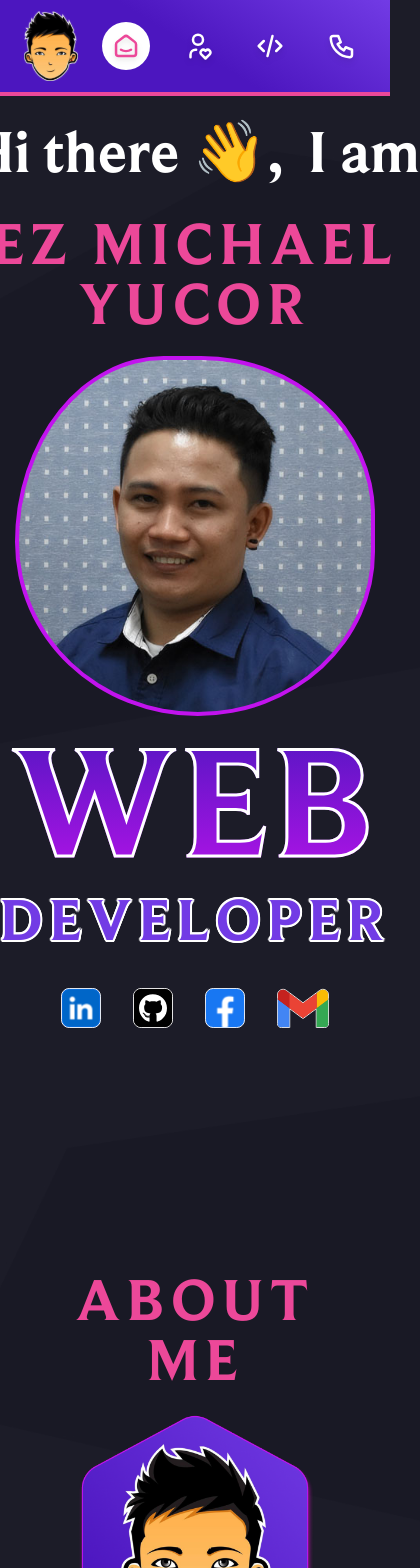
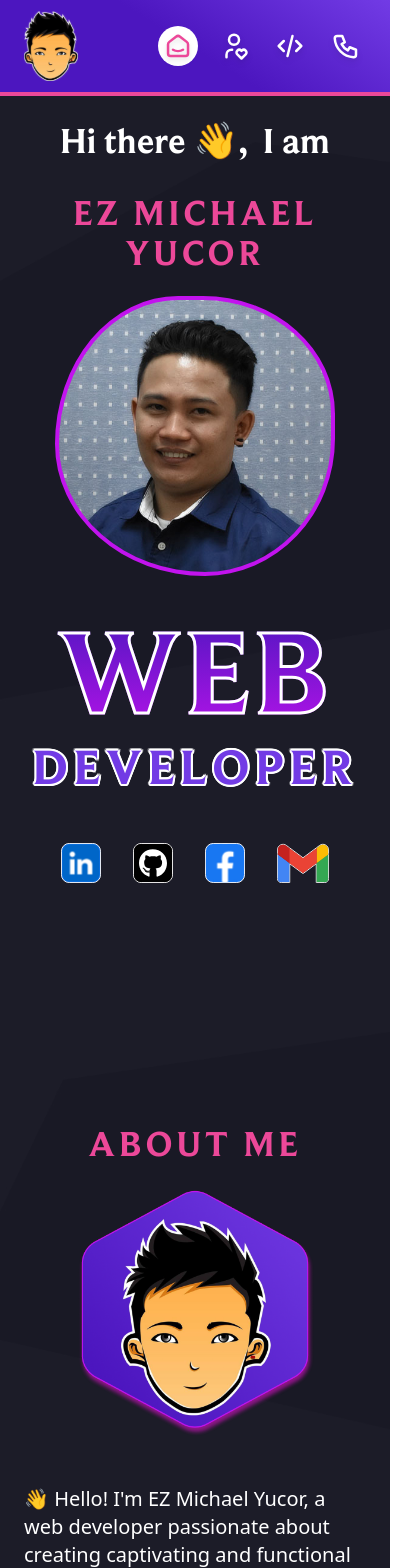
Before and after one commit to ezmichaely/portfolio, a Next.js app: page / in a window 390 px wide. Shown: the top 1568 px of the page, 420 px wide, since content can reach past the window. Built offline with nearby package versions, Linux system fonts and the light colour scheme.

Commit message:
adjust sizings

```diff
--- a/src/components/sections/About/about.module.css
+++ b/src/components/sections/About/about.module.css
@@ -8,8 +8,10 @@
 }
 
 .title {
-  @apply text-6xl font-beaufort font-bold text-center
-    flex justify-center flex-col gap-8
+    @apply font-beaufort font-bold text-center
+    flex justify-center flex-col
+    text-4xl lg:text-6xl
+    gap-8
 }
 
 .subtitle2 {
--- a/src/components/sections/Contact/contact.module.css
+++ b/src/components/sections/Contact/contact.module.css
@@ -6,8 +6,10 @@
 }
 
 .title {
-  @apply text-5xl font-beaufort font-bold text-center
-    flex justify-center flex-col gap-8;
+    @apply font-beaufort font-bold text-center
+    flex justify-center flex-col
+    text-4xl lg:text-6xl
+    gap-8
 }
 
 .subtitle2 {
--- a/src/components/sections/Main/main.module.css
+++ b/src/components/sections/Main/main.module.css
@@ -6,8 +6,10 @@
 }
 
 .title {
-  @apply text-6xl font-beaufort font-bold text-center
-    flex justify-center flex-col gap-8
+  @apply font-beaufort font-bold text-center
+    flex justify-center flex-col
+    text-4xl lg:text-6xl
+    gap-8
 }
 
 .subtitle1 {
@@ -30,6 +32,7 @@
 
 .web_dev {
   @apply w-fit flex justify-center items-center flex-col
+  mt-8 lg:mt-0
 }
 
 .web {
@@ -38,14 +41,17 @@
   -webkit-background-clip: text;
   -webkit-text-fill-color: transparent;
   -webkit-text-stroke: 3px #fff;
-  @apply font-beaufort font-bold text-[160px] lg:text-[200px] tracking-wide leading-none
+  @apply font-beaufort font-bold tracking-wide leading-none
+  text-[120px] lg:text-[200px]
 }
 
 .developer {
   /* -webkit-text-stroke: 1px #fff; */
   text-shadow: rgb(255, 255, 255) 2px 0px 0px, rgb(255, 255, 255) 1.75517px 0.958851px 0px, rgb(255, 255, 255) 1.0806px 1.68294px 0px, rgb(255, 255, 255) 0.141474px 1.99499px 0px, rgb(255, 255, 255) -0.832294px 1.81859px 0px, rgb(255, 255, 255) -1.60229px 1.19694px 0px, rgb(255, 255, 255) -1.97998px 0.28224px 0px, rgb(255, 255, 255) -1.87291px -0.701566px 0px, rgb(255, 255, 255) -1.30729px -1.5136px 0px, rgb(255, 255, 255) -0.421592px -1.95506px 0px, rgb(255, 255, 255) 0.567324px -1.91785px 0px, rgb(255, 255, 255) 1.41734px -1.41108px 0px, rgb(255, 255, 255) 1.92034px -0.558831px 0px;
 
-  @apply text-plum-bluish font-beaufort font-bold text-6xl lg:text-7xl tracking-widest text-center mt-3
+  @apply text-plum-bluish font-beaufort font-bold tracking-widest text-center
+  text-[50px] lg:text-7xl
+  mt-0 lg:mt-3
 }
 
 .socials {
@@ -62,7 +68,8 @@
   border-radius: 60% 40% 30% 70%/60% 30% 70% 40%;
 
   @apply bg-profile bg-cover
-  h-360 w-360
+  h-[280px] w-[280px]
+  lg:h-360 lg:w-360
   border-4 border-plum-neon
 }
 
--- a/src/components/sections/Projects/projects.module.css
+++ b/src/components/sections/Projects/projects.module.css
@@ -6,8 +6,10 @@
 }
 
 .title {
-  @apply text-5xl font-beaufort font-bold text-center
-    flex justify-center flex-col gap-8;
+  @apply font-beaufort font-bold text-center
+    flex justify-center flex-col
+    text-4xl lg:text-6xl
+    gap-8
 }
 
 .subtitle2 {
--- a/src/components/shared/Header/header.css
+++ b/src/components/shared/Header/header.css
@@ -23,13 +23,13 @@
 }
 
 .navbar {
-  @apply flex justify-end items-center flex-row gap-6 lg:gap-8 duration-200;
+  @apply flex justify-end items-center flex-row gap-4 lg:gap-8 duration-200;
 }
 
 .nav_links {
   @apply cursor-pointer
     relative uppercase font-semibold tracking-widest md:text-lg
-    h-12 w-12 flex items-center justify-center text-3xl rounded-full
+    h-10 w-10 flex items-center justify-center text-3xl rounded-full
   hover:bg-white hover:text-pink-500 hover:duration-300
 
     md:w-fit md:py-2 md:px-0
```
